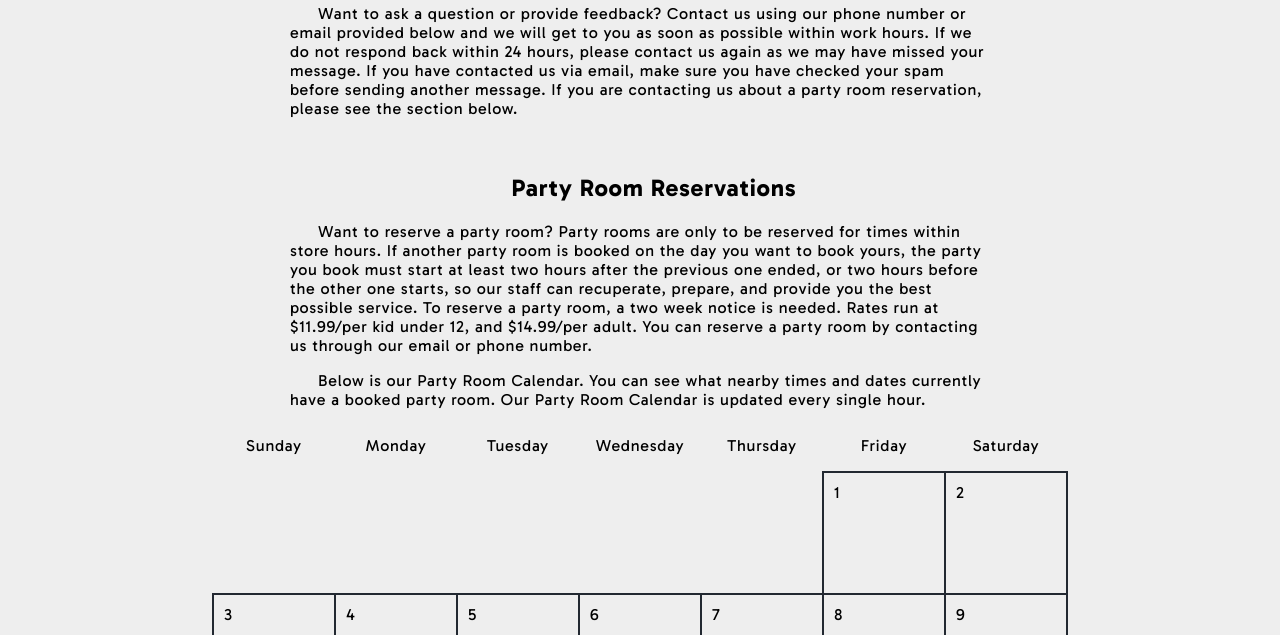
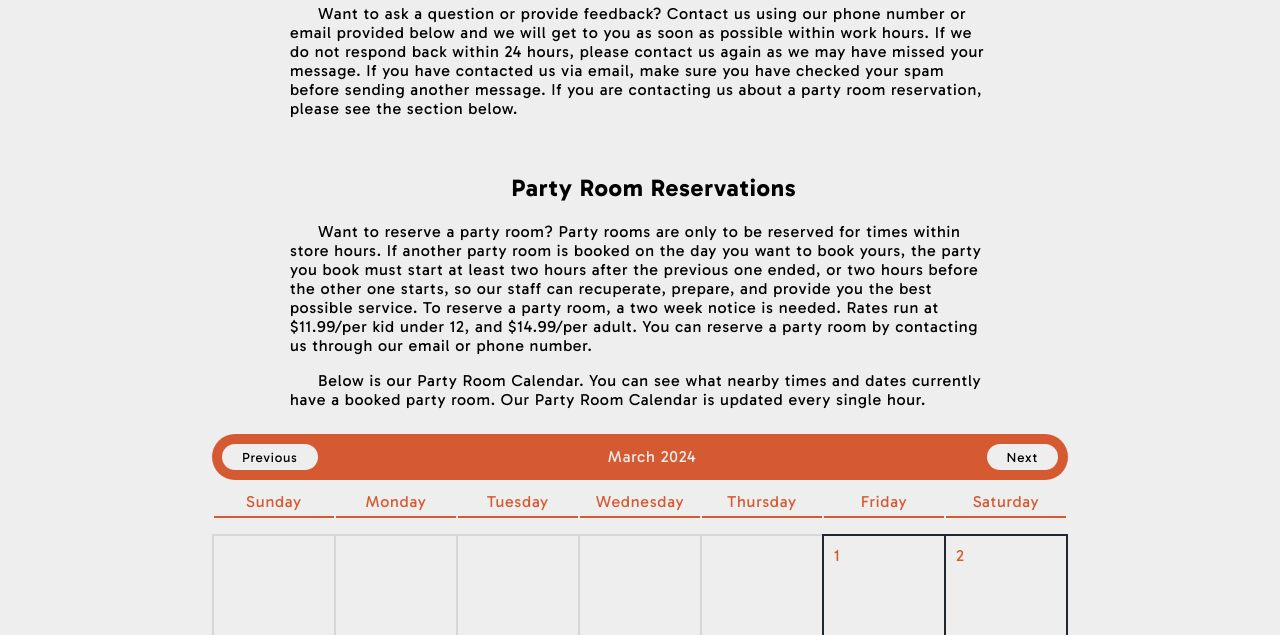
Before and after one commit to jacobhumston/bpa23, a website: page src/client/contact-us.html in a window 1280 px wide. Shown: the part 165-800 px from the top of the page. Drawn offline with Linux system fonts and the light colour scheme.

Commit message:
Finished calender for the most part.

```diff
--- a/src/client/css/contact.css
+++ b/src/client/css/contact.css
@@ -71,6 +71,41 @@
     overflow-x: auto;
 }
 
+#calenderControls {
+    width: 856px;
+    background-color: var(--accent);
+    color: var(--background);
+    padding: 10px;
+    display: flex;
+    margin-bottom: 10px;
+    border-radius: 30px;
+    align-items: center;
+    justify-items: center;
+    justify-content: space-between;
+}
+
+#calenderControlsPreviousMonth,
+#calenderControlsNextMonth {
+    display: inline-block;
+    border: none;
+    border-radius: 15px;
+    padding: 5px;
+    padding-left: 20px;
+    padding-right: 20px;
+    background-color: var(--background);
+}
+
+#calenderControlsPreviousMonth:hover,
+#calenderControlsNextMonth:hover {
+    background-color: var(--backgroundPop2);
+    cursor: pointer;
+}
+
+#calenderControlsCurrentMonthText {
+    display: inline-block;
+    margin: 0px;
+}
+
 .calenderDay {
     display: inline-block;
     outline: solid 2px var(--secondaryBackground);
@@ -86,6 +121,7 @@
 .calenderDayText {
     margin: 0px;
     margin-bottom: 5px;
+    color: var(--accent);
 }
 
 .calenderDayReservationsText {
@@ -106,6 +142,9 @@
     text-align: center;
     margin-top: 2px;
     margin-left: 2px;
+    color: var(--accent);
+    padding-bottom: 5px;
+    border-bottom: solid 2px var(--accent);
 }
 
 .calenderGhostDays {
@@ -114,3 +153,7 @@
     margin-left: 2px;
     height: 120px;
 }
+
+.calenderGhostDays {
+    outline: 2px solid var(--backgroundPop2);
+}
--- a/src/client/javascript/contact.js
+++ b/src/client/javascript/contact.js
@@ -45,6 +45,42 @@ window.addEventListener('DOMContentLoaded', async function () {
         let days = new Date(year, month, 0).getDate();
 
         calender.innerHTML = '';
+
+        const calenderControls = document.createElement('div');
+        calenderControls.id = 'calenderControls';
+        calender.insertAdjacentElement('afterbegin', calenderControls);
+
+        const previousMonthButton = document.createElement('button');
+        previousMonthButton.id = 'calenderControlsPreviousMonth';
+        previousMonthButton.innerText = 'Previous';
+        calenderControls.insertAdjacentElement('beforeend', previousMonthButton);
+
+        const currentMonthText = document.createElement('p');
+        currentMonthText.id = 'calenderControlsCurrentMonthText';
+        calenderControls.insertAdjacentElement('beforeend', currentMonthText);
+
+        const nextMonthButton = document.createElement('button');
+        nextMonthButton.id = 'calenderControlsNextMonth';
+        nextMonthButton.innerText = 'Next';
+        calenderControls.insertAdjacentElement('beforeend', nextMonthButton);
+
+        currentMonthText.innerText = `${new Date(year, month - 1, 1).toLocaleDateString('us-en', { month: 'long' })} ${year}`;
+
+        previousMonthButton.addEventListener('click', function () {
+            if (month - 1 === 0) {
+                updateCalender(year - 1, 12);
+            } else {
+                updateCalender(year, month - 1);
+            }
+        });
+
+        nextMonthButton.addEventListener('click', function () {
+            if (month + 1 === 13) {
+                updateCalender(year + 1, 1);
+            } else {
+                updateCalender(year, month + 1);
+            }
+        });
 
         for (const day of dayWeekNames) {
             const dayNameElement = document.createElement('p');
```
Also changed, not shown: src/client/contact-us.html (+3 -1 lines).
